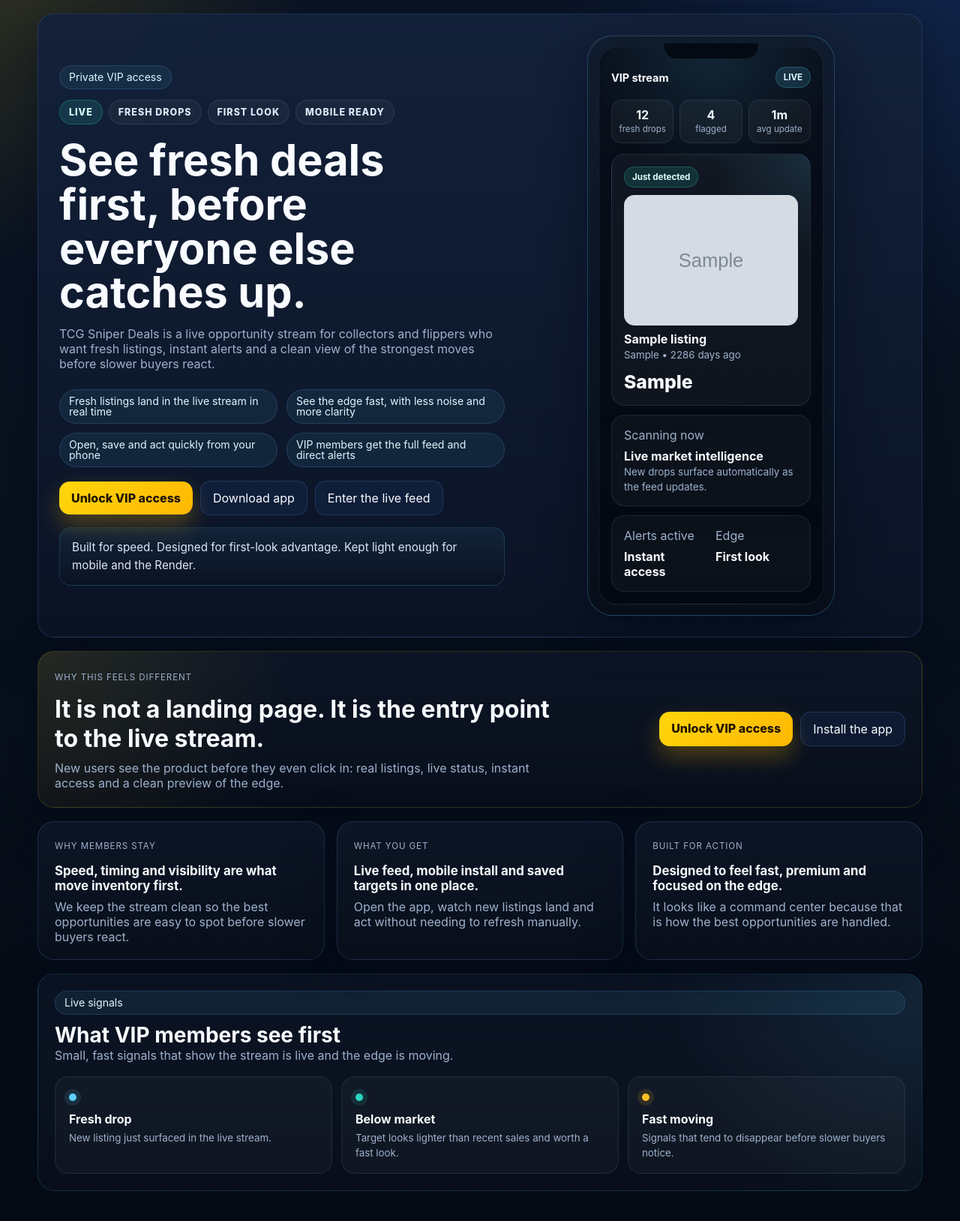
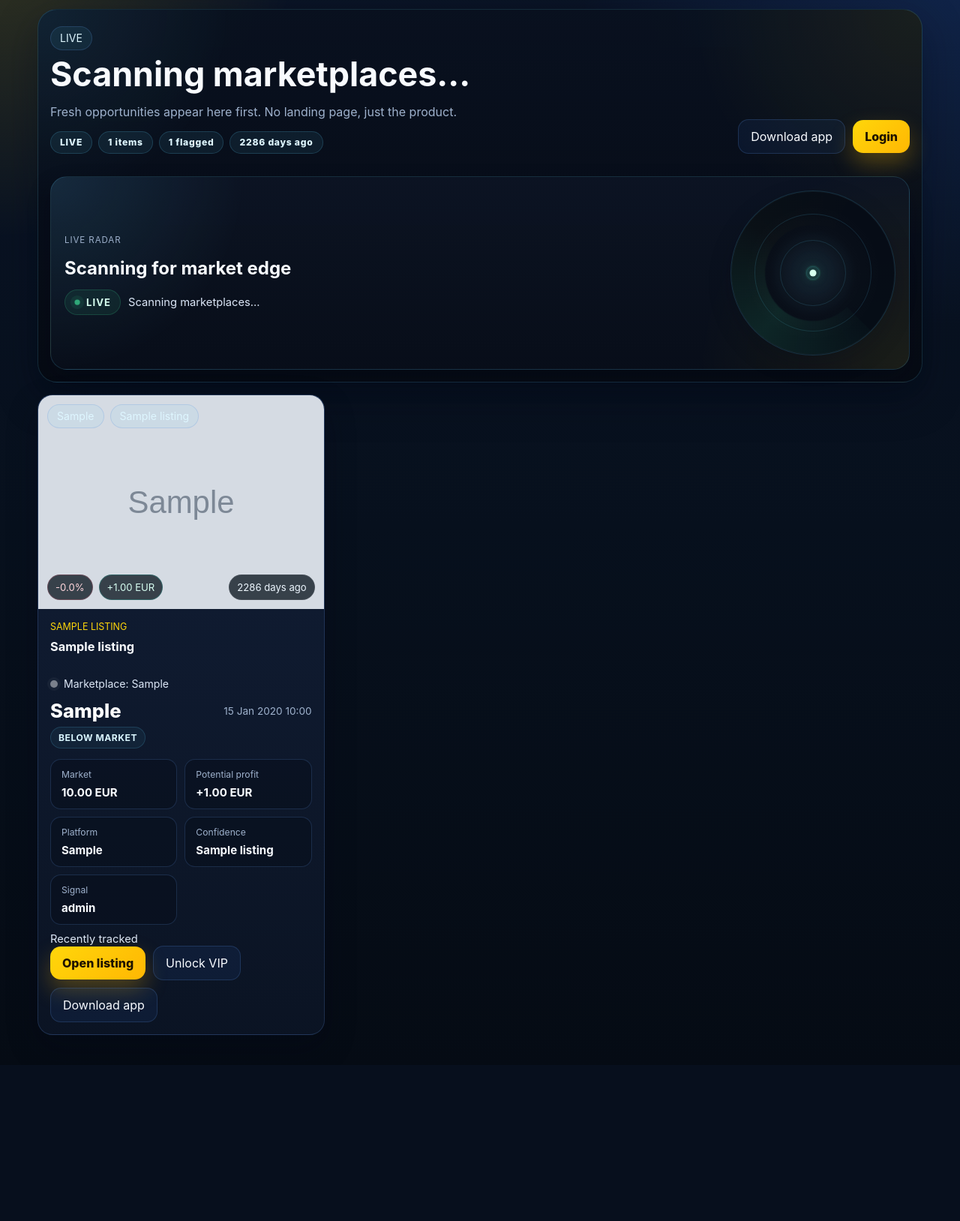
Before and after one commit to playstationvrtuga-boop/tcgsniperdeals, a Flask app: page / in a window 1280 px wide. Shown: the part 76-1704 px from the top of the page at 75% size. After the commit the page ends 1456 px from the top, so only its background shows below. Run offline with Flask 3, Linux system fonts and the light colour scheme; tables that the repository leaves empty hold one stand-in row (values such as "Sample post"); grey boxes marked "Sample" are stand-in pictures.

Commit message:
Convert home page into live dashboard

```diff
--- a/vip_app/app/main.py
+++ b/vip_app/app/main.py
@@ -158,17 +158,27 @@ def get_android_apk_download():
 def index():
     if current_user.is_authenticated:
         return redirect(url_for("main.feed"))
-    preview_listing = (
-        Listing.query.options(defer(Listing.raw_payload))
-        .filter(
-            Listing.image_url.isnot(None),
-            Listing.image_url != "",
-            Listing.image_url.notlike("%example.com%"),
-        )
-        .order_by(*newest_listing_order())
-        .first()
+    query = Listing.query.options(defer(Listing.raw_payload))
+    listings = query.order_by(*newest_listing_order()).limit(12).all()
+    live_stats = {
+        "count": len(listings),
+        "deal_count": sum(1 for listing in listings if listing.is_deal),
+        "last_detected_at": listings[0].feed_timestamp if listings else None,
+        "alerts_active": False,
+    }
+    return render_template(
+        "landing.html",
+        listings=listings,
+        favorite_ids=set(),
+        live_stats=live_stats,
+        public_preview=True,
+        enable_live_radar=True,
+        enable_card_entry_animations=True,
+        enable_relative_time_updates=True,
+        relative_time_update_ms=current_app.config["RELATIVE_TIME_UPDATE_MS"],
+        feed_poll_interval_ms=current_app.config["FEED_POLL_INTERVAL_MS"],
+        feed_delta_max_items=current_app.config["FEED_DELTA_MAX_ITEMS"],
     )
-    return render_template("landing.html", preview_listing=preview_listing)
 
 
 @main_bp.route("/download-app")
--- a/vip_app/app/static/css/app.css
+++ b/vip_app/app/static/css/app.css
@@ -366,6 +366,18 @@ select { font: inherit; }
   gap: 12px;
 }
 
+.public-dashboard-shell {
+  margin-top: 0;
+}
+
+.public-dashboard-header p {
+  max-width: 42rem;
+}
+
+.public-dashboard-grid {
+  margin-top: 14px;
+}
+
 .feed-hero-meta {
   display: flex;
   flex-wrap: wrap;
--- a/vip_app/app/templates/landing.html
+++ b/vip_app/app/templates/landing.html
@@ -1,153 +1,56 @@
 {% extends "base.html" %}
 {% block title %}TCG Sniper Deals{% endblock %}
 {% block content %}
-<section class="hero landing-hero-shell">
-  <div class="landing-hero-copy">
-    <span class="pill">Private VIP access</span>
-    <div class="landing-live-strip">
-      <span class="landing-live-chip is-live">LIVE</span>
-      <span class="landing-live-chip">Fresh drops</span>
-      <span class="landing-live-chip">First look</span>
-      <span class="landing-live-chip">Mobile ready</span>
+<section class="feed-command-center public-dashboard-shell{% if not enable_live_radar %} is-radar-off{% endif %}">
+  <section class="section-header section-header-feed public-dashboard-header">
+    <div>
+      <span class="pill">LIVE</span>
+      <h1>Scanning marketplaces...</h1>
+      <p>Fresh opportunities appear here first. No landing page, just the product.</p>
+      <div class="feed-hero-meta">
+        <span class="mini-stat">LIVE</span>
+        <span class="mini-stat">{{ live_stats.count }} items</span>
+        <span class="mini-stat">{{ live_stats.deal_count }} flagged</span>
+        <span class="mini-stat">{{ live_stats.last_detected_at|relative_time }}</span>
+      </div>
     </div>
-    <h1>See fresh deals first, before everyone else catches up.</h1>
-    <p>
-      TCG Sniper Deals is a live opportunity stream for collectors and flippers who want fresh listings,
-      instant alerts and a clean view of the strongest moves before slower buyers react.
-    </p>
+    <div class="section-header-actions">
+      <a class="ghost-button" href="{{ url_for('main.download_app') }}">Download app</a>
+      <a class="primary-button" href="{{ url_for('auth.login', next=url_for('main.feed')) }}">Login</a>
+    </div>
+  </section>
 
-    <div class="hero-points landing-hero-points">
-      <div class="hero-point">Fresh listings land in the live stream in real time</div>
-      <div class="hero-point">See the edge fast, with less noise and more clarity</div>
-      <div class="hero-point">Open, save and act quickly from your phone</div>
-      <div class="hero-point">VIP members get the full feed and direct alerts</div>
+  <section class="live-radar-shell public-radar-shell{% if not enable_live_radar %} is-disabled{% endif %}" data-live-radar-shell>
+    <div class="live-radar-copy">
+      <span class="eyebrow">Live radar</span>
+      <h2>Scanning for market edge</h2>
+      <div class="live-status-row">
+        <span class="live-status-pill">
+          <span class="live-status-dot" aria-hidden="true"></span>
+          LIVE
+        </span>
+        <span class="live-status-text">Scanning marketplaces...</span>
+      </div>
     </div>
 
-    <div class="hero-actions">
-      <a class="primary-button" href="{{ url_for('auth.register') }}">Unlock VIP access</a>
-      <a class="ghost-button" href="{{ url_for('main.download_app') }}">Download app</a>
-      <a class="ghost-button" href="{{ url_for('auth.login') }}">Enter the live feed</a>
+    <div class="live-radar" data-live-radar data-radar-enabled="{{ 1 if enable_live_radar else 0 }}" aria-hidden="true">
+      <span class="live-radar-ring"></span>
+      <span class="live-radar-ring live-radar-ring-2"></span>
+      <span class="live-radar-ring live-radar-ring-3"></span>
+      <span class="live-radar-sweep"></span>
+      <span class="live-radar-core"></span>
     </div>
-
-    <div class="landing-hero-note">
-      Built for speed. Designed for first-look advantage. Kept light enough for mobile and the Render.
-    </div>
-  </div>
-
-  <div class="landing-hero-preview" aria-hidden="true">
-    <div class="device-frame landing-device-frame">
-      <div class="device-notch"></div>
-      <div class="device-screen">
-        <div class="preview-topbar">
-          <span>VIP stream</span>
-          <span class="preview-topbar-badge">LIVE</span>
-        </div>
-
-        <div class="landing-preview-stats">
-          <span><strong>12</strong> fresh drops</span>
-          <span><strong>4</strong> flagged</span>
-          <span><strong>1m</strong> avg update</span>
-        </div>
-
-        <div class="preview-card preview-card-featured">
-          <span class="preview-pill">Just detected</span>
-          {% if preview_listing and preview_listing.image_url %}
-          <div class="preview-card-media">
-            <img
-              src="{{ preview_listing.image_url }}"
-              alt="{{ preview_listing.title }}"
-              class="preview-card-image"
-              loading="lazy">
-          </div>
-          {% endif %}
-          <strong>{{ preview_listing.title if preview_listing else "Fresh VIP listing" }}</strong>
-          <small>
-            {{ preview_listing.platform if preview_listing else "Live feed" }}
-            {% if preview_listing and preview_listing.feed_timestamp_iso %}
-              &bull; {{ preview_listing.feed_timestamp_iso|relative_time }}
-            {% endif %}
-          </small>
-          <div class="preview-price">
-            {{ preview_listing.price_display if preview_listing else "Detected now" }}
-          </div>
-        </div>
-
-        <div class="preview-card preview-card-signal">
-          <span class="preview-muted">Scanning now</span>
-          <strong>Live market intelligence</strong>
-          <small>New drops surface automatically as the feed updates.</small>
-        </div>
-
-        <div class="preview-card preview-card-row">
-          <div>
-            <span class="preview-muted">Alerts active</span>
-            <strong>Instant access</strong>
-          </div>
-          <div>
-            <span class="preview-muted">Edge</span>
-            <strong>First look</strong>
-          </div>
-        </div>
-      </div>
-    </div>
-  </div>
+  </section>
 </section>
 
-<section class="landing-bottom-cta">
-  <div>
-    <span class="eyebrow">Why this feels different</span>
-    <h2>It is not a landing page. It is the entry point to the live stream.</h2>
-    <p>New users see the product before they even click in: real listings, live status, instant access and a clean preview of the edge.</p>
-  </div>
-  <div class="landing-bottom-cta-actions">
-    <a class="primary-button" href="{{ url_for('auth.register') }}">Unlock VIP access</a>
-    <a class="ghost-button" href="{{ url_for('main.download_app') }}">Install the app</a>
-  </div>
-</section>
-
-<section class="landing-proof-strip">
-  <article class="landing-proof-card">
-    <span class="eyebrow">Why members stay</span>
-    <strong>Speed, timing and visibility are what move inventory first.</strong>
-    <p>We keep the stream clean so the best opportunities are easy to spot before slower buyers react.</p>
-  </article>
-  <article class="landing-proof-card">
-    <span class="eyebrow">What you get</span>
-    <strong>Live feed, mobile install and saved targets in one place.</strong>
-    <p>Open the app, watch new listings land and act without needing to refresh manually.</p>
-  </article>
-  <article class="landing-proof-card">
-    <span class="eyebrow">Built for action</span>
-    <strong>Designed to feel fast, premium and focused on the edge.</strong>
-    <p>It looks like a command center because that is how the best opportunities are handled.</p>
-  </article>
-</section>
-
-<section class="landing-signals">
-  <div class="landing-signals-header">
-    <span class="pill">Live signals</span>
-    <div>
-      <h2>What VIP members see first</h2>
-      <p>Small, fast signals that show the stream is live and the edge is moving.</p>
+<section class="listing-grid public-dashboard-grid">
+  {% for listing in listings %}
+    {% include "partials/listing_card.html" %}
+  {% else %}
+    <div class="empty-state">
+      <h2>No fresh listings just yet</h2>
+      <p>The stream will fill as soon as the bot spots the next drop.</p>
     </div>
-  </div>
-
-  <div class="landing-signals-grid">
-    <article class="landing-signal-card">
-      <span class="signal-dot"></span>
-      <strong>Fresh drop</strong>
-      <small>New listing just surfaced in the live stream.</small>
-    </article>
-    <article class="landing-signal-card">
-      <span class="signal-dot is-accent"></span>
-      <strong>Below market</strong>
-      <small>Target looks lighter than recent sales and worth a fast look.</small>
-    </article>
-    <article class="landing-signal-card">
-      <span class="signal-dot is-warm"></span>
-      <strong>Fast moving</strong>
-      <small>Signals that tend to disappear before slower buyers notice.</small>
-    </article>
-  </div>
+  {% endfor %}
 </section>
 {% endblock %}
--- a/vip_app/app/templates/partials/listing_card.html
+++ b/vip_app/app/templates/partials/listing_card.html
@@ -3,6 +3,7 @@
   data-listing-id="{{ listing.id }}"
   data-detected-at="{{ listing.feed_timestamp_iso }}"
 >
+  {% set public_preview = public_preview if public_preview is defined else false %}
   <div class="listing-image-wrap">
     {% if listing.image_url %}
       <img class="listing-image" src="{{ listing.image_url }}" alt="{{ listing.title }}" loading="lazy">
@@ -72,10 +73,15 @@
 
     <div class="listing-actions">
       <a class="primary-button" href="{{ listing.external_url }}" target="_blank" rel="noopener">Open listing</a>
+      {% if public_preview %}
+      <a class="ghost-button" href="{{ url_for('auth.login', next=url_for('main.feed')) }}">Unlock VIP</a>
+      <a class="ghost-button" href="{{ url_for('main.download_app') }}">Download app</a>
+      {% else %}
       <button class="ghost-button favorite-toggle {% if listing.id in favorite_ids %}is-saved{% endif %}" data-listing-id="{{ listing.id }}">
         {% if listing.id in favorite_ids %}Saved{% else %}Save{% endif %}
       </button>
       <a class="ghost-button" href="{{ url_for('main.listing_detail', listing_id=listing.id) }}">Details</a>
+      {% endif %}
     </div>
   </div>
 </article>
```
